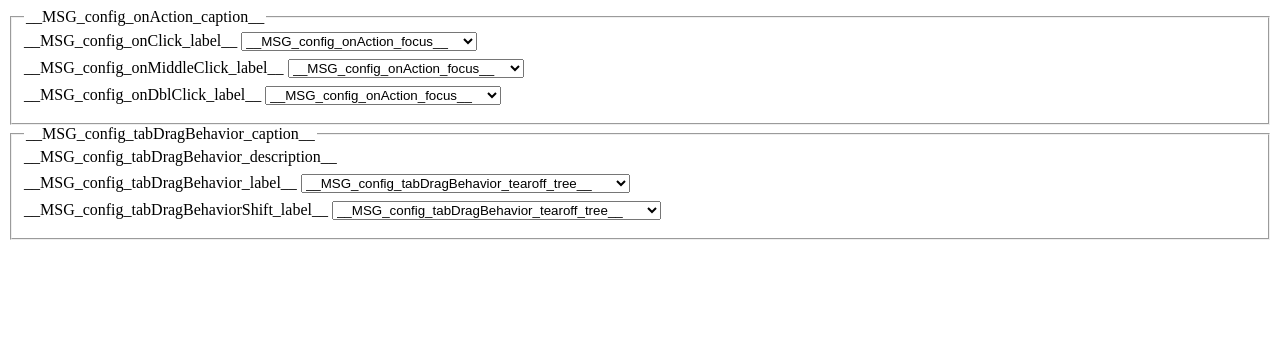
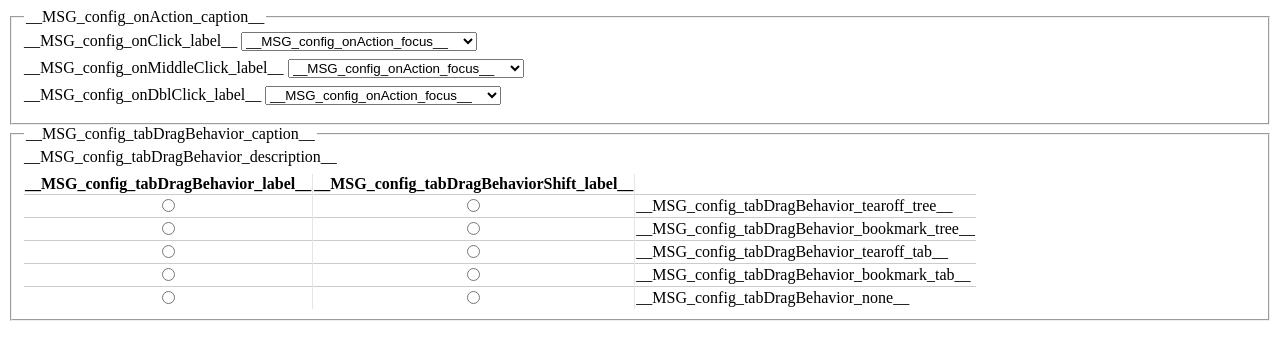
Before and after one commit to piroor/tst-active-tab-in-collapsed-tree, a website with bundled scripts: page options/options.html in a window 1280 px wide. Built offline with nearby package versions, Linux system fonts and the light colour scheme.

Commit message:
Layout tab drag behavior options with table

```diff
--- a/_locales/de/messages.json
+++ b/_locales/de/messages.json
@@ -3,8 +3,8 @@
 
   "config_tabDragBehavior_caption":       { "message": "Wenn ein Zweig außerhalb der Tableiste gezogen wird" },
   "config_tabDragBehavior_description":   { "message": "Aufgrund von Firefox Einschränkungen muss beim Beginn des Ziehens bekannt sein, wie Tabs beim Ablegen außerhalb der Seitenleiste von TST behandelt werden sollen." },
-  "config_tabDragBehavior_label":         { "message": "Ziehen:" },
-  "config_tabDragBehaviorShift_label":    { "message": "Shift-Ziehen:" },
+  "config_tabDragBehavior_label":         { "message": "Ziehen" },
+  "config_tabDragBehaviorShift_label":    { "message": "Shift-Ziehen" },
   "config_tabDragBehavior_tearoff_tree":  { "message": "Gesamten Zweig vom Fenster ablösen (aber unmöglich, Lesezeichen anzulegen)" },
   "config_tabDragBehavior_bookmark_tree": { "message": "Verweise oder Lesezeichen vom gesamten Zweig erstellen (aber unmöglich, vom Fenster abzulösen)" },
   "config_tabDragBehavior_tearoff_tab":   { "message": "Einzelnen Tab vom Fenster ablösen (aber unmöglich, Lesezeichen anzulegen)" },
--- a/_locales/en/messages.json
+++ b/_locales/en/messages.json
@@ -14,8 +14,8 @@
 
   "config_tabDragBehavior_caption":       { "message": "When a tree is dropped outside of the tab bar" },
   "config_tabDragBehavior_description":   { "message": "Due to Firefox's restrictions, you need to decide it when you start dragging: how tabs are treated on dropped outside of TST's sidebar." },
-  "config_tabDragBehavior_label":         { "message": "Drag:" },
-  "config_tabDragBehaviorShift_label":    { "message": "Shift-Drag:" },
+  "config_tabDragBehavior_label":         { "message": "Drag" },
+  "config_tabDragBehaviorShift_label":    { "message": "Shift-Drag" },
   "config_tabDragBehavior_tearoff_tree":  { "message": "Detach Whole Tree from the window (but impossible to create bookmarks)" },
   "config_tabDragBehavior_bookmark_tree": { "message": "Create links or bookmarks from Whole Tree (but impossible to detach from the window)" },
   "config_tabDragBehavior_tearoff_tab":   { "message": "Detach Individual Tab from the window (but impossible to create bookmark)" },
--- a/_locales/fr/messages.json
+++ b/_locales/fr/messages.json
@@ -3,8 +3,8 @@
 
   "config_tabDragBehavior_caption":       { "message": "Quand un arbre est glissé en dehors de la barre d'onglet" },
   "config_tabDragBehavior_description":   { "message": "À cause de restrictions de Firefox, vous devez décider quand vous commencez le glisser-déposer : comment les onglets sont traités lorsque déposés en dehors du panneau latéral de TST." },
-  "config_tabDragBehavior_label":         { "message": "Glisser :" },
-  "config_tabDragBehaviorShift_label":    { "message": "Maj-glisser :" },
+  "config_tabDragBehavior_label":         { "message": "Glisser" },
+  "config_tabDragBehaviorShift_label":    { "message": "Maj-glisser" },
   "config_tabDragBehavior_tearoff_tree":  { "message": "Détacher l'arbre de la fenêtre (mais impossible de créer de marque-pages)" },
   "config_tabDragBehavior_bookmark_tree": { "message": "Créer des liens et marque-pages pour l'arbre entier (mais impossible de le détacher de la fenêtre)" },
   "config_tabDragBehavior_tearoff_tab":   { "message": "Détacher un onglet seul de la fenêtre (mais impossible de créer un marque-page)" },
--- a/_locales/ja/messages.json
+++ b/_locales/ja/messages.json
@@ -13,8 +13,8 @@
 
   "config_tabDragBehavior_caption":       { "message": "ツリーがタブバーの外にドロップされた時" },
   "config_tabDragBehavior_description":   { "message": "Firefoxの制限のため、タブバー外へのドロップ後にタブをどう取り扱うかは、ドラッグ操作開始時に決定する必要があります。" },
-  "config_tabDragBehavior_label":         { "message": "通常のドラッグ:" },
-  "config_tabDragBehaviorShift_label":    { "message": "Shift-ドラッグ:" },
+  "config_tabDragBehavior_label":         { "message": "通常のドラッグ" },
+  "config_tabDragBehaviorShift_label":    { "message": "Shift-ドラッグ" },
   "config_tabDragBehavior_tearoff_tree":  { "message": "ツリー全体を別ウィンドウに切り離す（ブックマークの作成はできません）" },
   "config_tabDragBehavior_bookmark_tree": { "message": "ツリー全体のタブからリンクかブックマークを作成する（別ウィンドウへの切り離しはできません）" },
   "config_tabDragBehavior_tearoff_tab":   { "message": "タブ単体を別ウィンドウに切り離す（ブックマークの作成はできません）" },
--- a/_locales/kr/messages.json
+++ b/_locales/kr/messages.json
@@ -9,11 +9,11 @@
         "message": "Firefox의 제한 때문에 탭 바 밖으로 드롭한 후 탭을 어떻게 취급할지는 드래그를 시작할 때 결정할 필요가 있습니다."
     },
     "config_tabDragBehavior_label": {
-        "message": "일반적인 드래그: ",
+        "message": "일반적인 드래그",
         "hash": "6957fbb9cf5b17c85214d3065e5d9fb3"
     },
     "config_tabDragBehaviorShift_label": {
-        "message": "Shift + 드래그: ",
+        "message": "Shift + 드래그",
         "hash": "c26c7dbae02a5f950080f2e84b543a51"
     },
     "config_tabDragBehavior_tearoff_tree": {
--- a/_locales/ru/messages.json
+++ b/_locales/ru/messages.json
@@ -3,8 +3,8 @@
 
   "config_tabDragBehavior_caption":       { "message": "Когда дерево перетаскивается за границы панели вкладок" },
   "config_tabDragBehavior_description":   { "message": "Из-за ограничений Firefox, вам необходимо заранее определить, как обрабатывать вкладки, перетаскиваемые за границы панели TST." },
-  "config_tabDragBehavior_label":         { "message": "Перетаскивание        :" },
-  "config_tabDragBehaviorShift_label":    { "message": "Перетаскивание с Shift:" },
+  "config_tabDragBehavior_label":         { "message": "Перетаскивание" },
+  "config_tabDragBehaviorShift_label":    { "message": "Перетаскивание с Shift" },
   "config_tabDragBehavior_tearoff_tree":  { "message": "Перенесет дерево в другое окно (невозможно создать закладку)" },
   "config_tabDragBehavior_bookmark_tree": { "message": "Создаст закладки или сслыки из всего дерева (невозможно вынести за пределы окна)" },
   "config_tabDragBehavior_tearoff_tab":   { "message": "Отсоеденит отдельную вкладку (невозможно создать закладку)" },
--- a/_locales/zh_CN/messages.json
+++ b/_locales/zh_CN/messages.json
@@ -9,11 +9,11 @@
         "message": "因为 Firefox 的限制，你必须在开始拖拽时决定：标签页在树形标签页侧栏以外释放时被当作什么。"
     },
     "config_tabDragBehavior_label": {
-        "message": "拖拽：",
+        "message": "拖拽",
         "hash": "6957fbb9cf5b17c85214d3065e5d9fb3"
     },
     "config_tabDragBehaviorShift_label": {
-        "message": "按住 Shift 拖拽：",
+        "message": "按住 Shift 拖拽",
         "hash": "c26c7dbae02a5f950080f2e84b543a51"
     },
     "config_tabDragBehavior_tearoff_tree": {
--- a/_locales/zh_TW/messages.json
+++ b/_locales/zh_TW/messages.json
@@ -3,8 +3,8 @@
 
   "config_tabDragBehavior_caption":       { "message": "將樹拖曳之分頁欄外時" },
   "config_tabDragBehavior_description":   { "message": "由於 Firefox 的限制，在分頁欄位放置時的行為取決於開始拖曳時的操作。" },
-  "config_tabDragBehavior_label":         { "message": "拖曳：" },
-  "config_tabDragBehaviorShift_label":    { "message": "Shift + 拖曳：" },
+  "config_tabDragBehavior_label":         { "message": "拖曳" },
+  "config_tabDragBehaviorShift_label":    { "message": "Shift + 拖曳" },
   "config_tabDragBehavior_tearoff_tree":  { "message": "分離整棵樹至新視窗(無法加入書籤)" },
   "config_tabDragBehavior_bookmark_tree": { "message": "加入整棵樹至書籤(無法分離至新視窗)" },
   "config_tabDragBehavior_tearoff_tab":   { "message": "分離單個分頁至新視窗(無法加入書籤)" },
--- a/options/options.css
+++ b/options/options.css
@@ -45,3 +45,30 @@ ul p.sub {
   margin-top: 0;
   margin-bottom: 0;
 }
+
+
+table {
+  border-collapse: collapse;
+}
+th + *,
+td + * {
+  border-left: 1px solid rgba(0, 0, 0, 0.1);
+}
+tbody tr {
+  border-top: 1px solid rgba(0, 0, 0, 0.2);
+}
+
+
+tbody th {
+  font-weight: normal;
+  text-align: left;
+}
+
+td {
+  text-align: center;
+}
+
+table input[type="radio"] {
+  margin-left: 1.5em;
+  margin-right: 1.5em;
+}
--- a/options/options.html
+++ b/options/options.html
@@ -40,22 +40,62 @@
     <fieldset>
       <legend>__MSG_config_tabDragBehavior_caption__</legend>
       <p>__MSG_config_tabDragBehavior_description__</p>
-      <p><label>__MSG_config_tabDragBehavior_label__</label>
-         <select id="tabDragBehavior">
-           <option value="tree,detach">__MSG_config_tabDragBehavior_tearoff_tree__</option>
-           <option value="tree,link">__MSG_config_tabDragBehavior_bookmark_tree__</option>
-           <option value="solo,detach">__MSG_config_tabDragBehavior_tearoff_tab__</option>
-           <option value="solo,link">__MSG_config_tabDragBehavior_bookmark_tab__</option>
-           <option value="">__MSG_config_tabDragBehavior_none__</option>
-         </select></p>
-      <p><label>__MSG_config_tabDragBehaviorShift_label__</label>
-         <select id="tabDragBehaviorShift">
-           <option value="tree,detach">__MSG_config_tabDragBehavior_tearoff_tree__</option>
-           <option value="tree,link">__MSG_config_tabDragBehavior_bookmark_tree__</option>
-           <option value="solo,detach">__MSG_config_tabDragBehavior_tearoff_tab__</option>
-           <option value="solo,link">__MSG_config_tabDragBehavior_bookmark_tab__</option>
-           <option value="">__MSG_config_tabDragBehavior_none__</option>
-         </select></p>
+      <table>
+        <thead>
+          <tr>
+            <th>__MSG_config_tabDragBehavior_label__</th>
+            <th>__MSG_config_tabDragBehaviorShift_label__</th>
+            <td></td>
+          </tr>
+        </thead>
+        <tbody>
+          <tr>
+            <td><label><input name="tabDragBehavior" id="tabDragBehavior_tearoff_tree"
+                              type="radio"
+                              value="tree,detach"></label></td>
+            <td><label><input name="tabDragBehaviorShift"
+                              type="radio"
+                              value="tree,detach"></label></td>
+            <th><label for="tabDragBehavior_tearoff_tree">__MSG_config_tabDragBehavior_tearoff_tree__</label></th>
+          </tr>
+          <tr>
+            <td><label><input name="tabDragBehavior" id="tabDragBehavior_bookmark_tree"
+                              type="radio"
+                              value="tree,link"></label></td>
+            <td><label><input name="tabDragBehaviorShift"
+                              type="radio"
+                              value="tree,link"></label></td>
+            <th><label for="tabDragBehavior_bookmark_tree">__MSG_config_tabDragBehavior_bookmark_tree__</label></th>
+          </tr>
+          <tr>
+            <td><label><input name="tabDragBehavior" id="tabDragBehavior_tearoff_tab"
+                              type="radio"
+                              value="solo,detach"></label></td>
+            <td><label><input name="tabDragBehaviorShift"
+                              type="radio"
+                              value="solo,detach"></label></td>
+            <th><label for="tabDragBehavior_tearoff_tab">__MSG_config_tabDragBehavior_tearoff_tab__</label></th>
+          </tr>
+          <tr>
+            <td><label><input name="tabDragBehavior" id="tabDragBehavior_bookmark_tab"
+                              type="radio"
+                              value="solo,link"></label></td>
+            <td><label><input name="tabDragBehaviorShift"
+                              type="radio"
+                              value="solo,link"></label></td>
+            <th><label for="tabDragBehavior_bookmark_tab">__MSG_config_tabDragBehavior_bookmark_tab__</label></th>
+          </tr>
+          <tr>
+            <td><label><input name="tabDragBehavior" id="tabDragBehavior_none"
+                              type="radio"
+                              value=""></label></td>
+            <td><label><input name="tabDragBehaviorShift"
+                              type="radio"
+                              value=""></label></td>
+            <th><label for="tabDragBehavior_none">__MSG_config_tabDragBehavior_none__</label></th>
+          </tr>
+        </tbody>
+      </table>
     </fieldset>
 
 <!--
```
